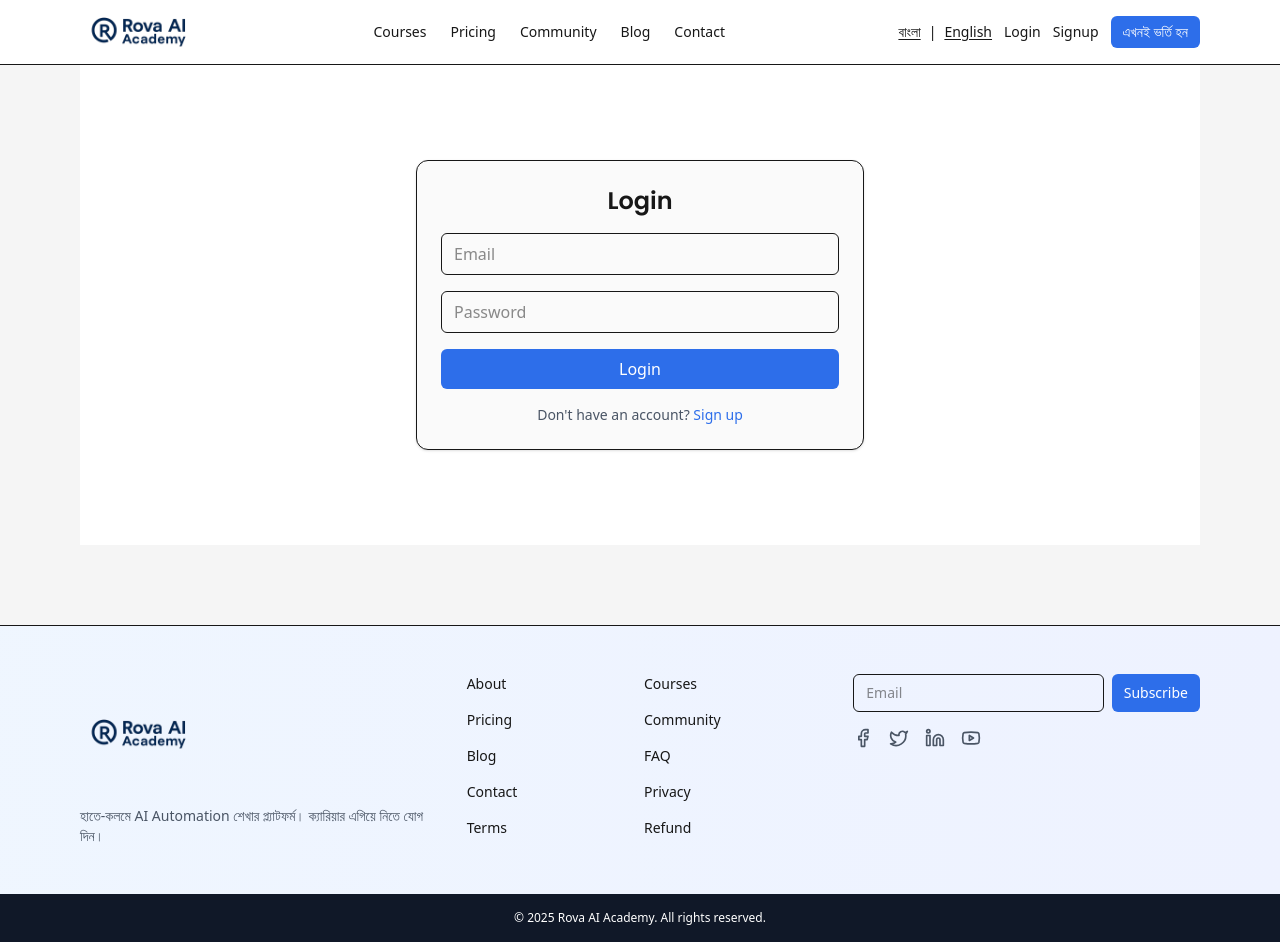
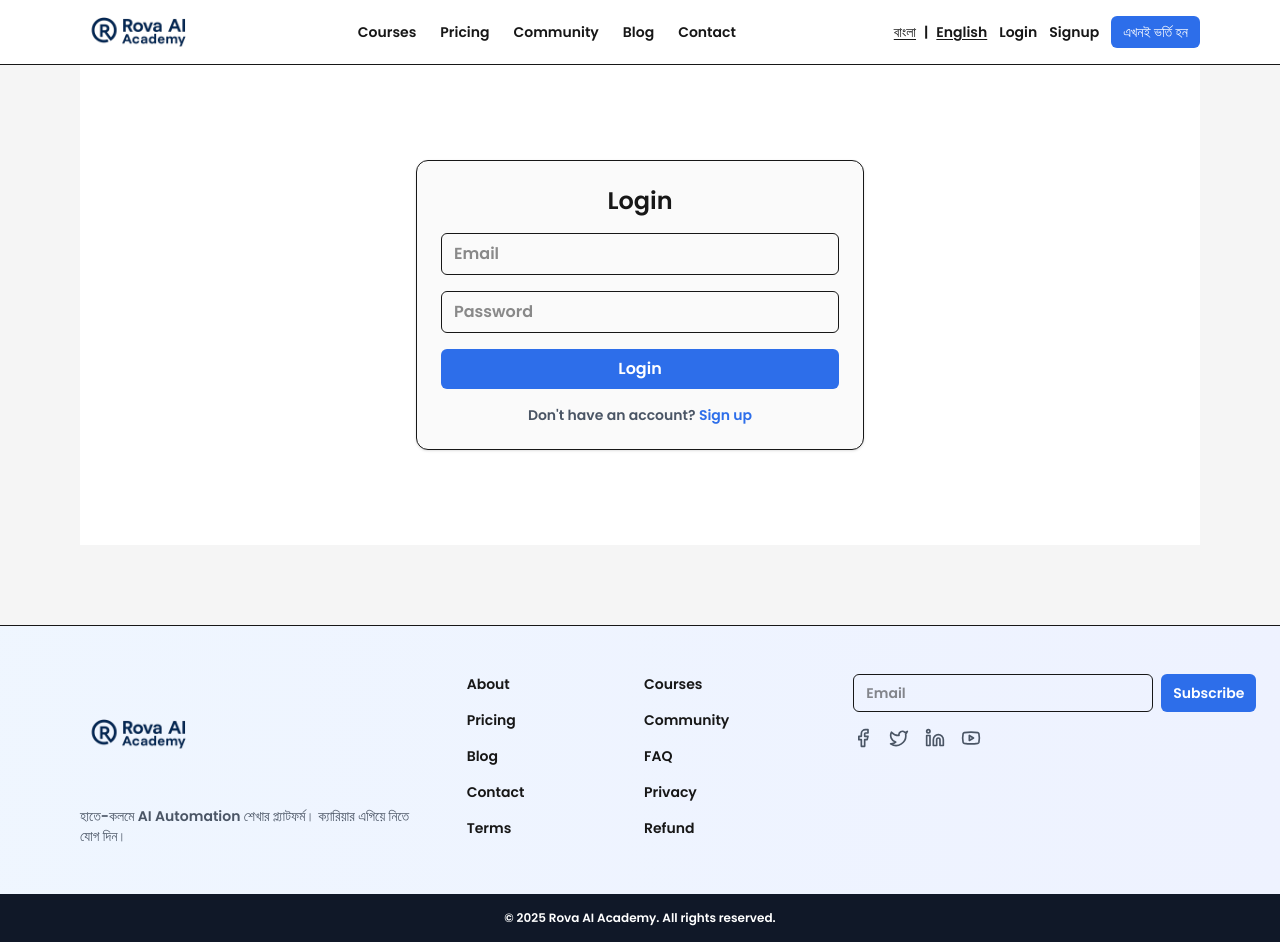
Before and after one commit to helloshamimjunior-cpu/rova-ai, a Next.js app: page /login in a window 1280 px wide. Built offline with nearby package versions, Linux system fonts and the light colour scheme.

Commit message:
fix eslint + escape apostrophe + use next/font

```diff
--- a/app/enroll/page.tsx
+++ b/app/enroll/page.tsx
@@ -1,4 +1,3 @@
-/* eslint-disable @next/next/no-img-element */
 import Link from "next/link";
 
 type ProductKey = "basic" | "intermediate" | "advanced" | "micro";
--- a/app/faq/page.tsx
+++ b/app/faq/page.tsx
@@ -1,4 +1,3 @@
-/* eslint-disable @next/next/no-img-element */
 import Link from "next/link";
 
 type QA = { q: string; a: string };
--- a/app/layout.tsx
+++ b/app/layout.tsx
@@ -2,7 +2,12 @@ import "./globals.css";
 import type { Metadata } from "next";
 import Header from "@/components/Header";
 import Footer from "@/components/Footer";
-import Providers from "./providers"; // 👈 নতুন লাইন
+import Providers from "./providers";
+import { Inter, Poppins } from "next/font/google"; // ✅ Google Fonts
+
+// Fonts config
+const inter = Inter({ subsets: ["latin"], weight: ["400", "500", "600"] });
+const poppins = Poppins({ subsets: ["latin"], weight: ["600", "700"] });
 
 export const metadata: Metadata = {
   title: "Rova AI Academy",
@@ -12,15 +17,7 @@ export const metadata: Metadata = {
 export default function RootLayout({ children }: { children: React.ReactNode }) {
   return (
     <html lang="bn">
-      <head>
-        <link rel="preconnect" href="https://fonts.googleapis.com" />
-        <link rel="preconnect" href="https://fonts.gstatic.com" crossOrigin="" />
-        <link
-          href="https://fonts.googleapis.com/css2?family=Inter:wght@400;500;600&family=Poppins:wght@600;700&display=swap"
-          rel="stylesheet"
-        />
-      </head>
-      <body className="bg-neutral-100 text-neutral-900">
+      <body className={`${inter.className} ${poppins.className} bg-neutral-100 text-neutral-900`}>
         <Header />
         <main className="mx-auto max-w-6xl px-4">{children}</main>
         <Footer />
--- a/app/login/page.tsx
+++ b/app/login/page.tsx
@@ -23,7 +23,7 @@ export default function LoginPage() {
           </button>
         </form>
         <p className="text-center text-sm text-gray-600 mt-4">
-          Don't have an account?{" "}
+        Don&apos;t have an account?{" "}
           <a href="/signup" className="text-[color:var(--brand-primary)]">
             Sign up
           </a>
--- a/app/page.tsx
+++ b/app/page.tsx
@@ -1,5 +1,3 @@
-/* eslint-disable react/no-unescaped-entities */
-/* eslint-disable @next/next/no-img-element */
 import {
   Briefcase, Users, Target, CreditCard,
   Settings, FileText, FolderOpen,
```
